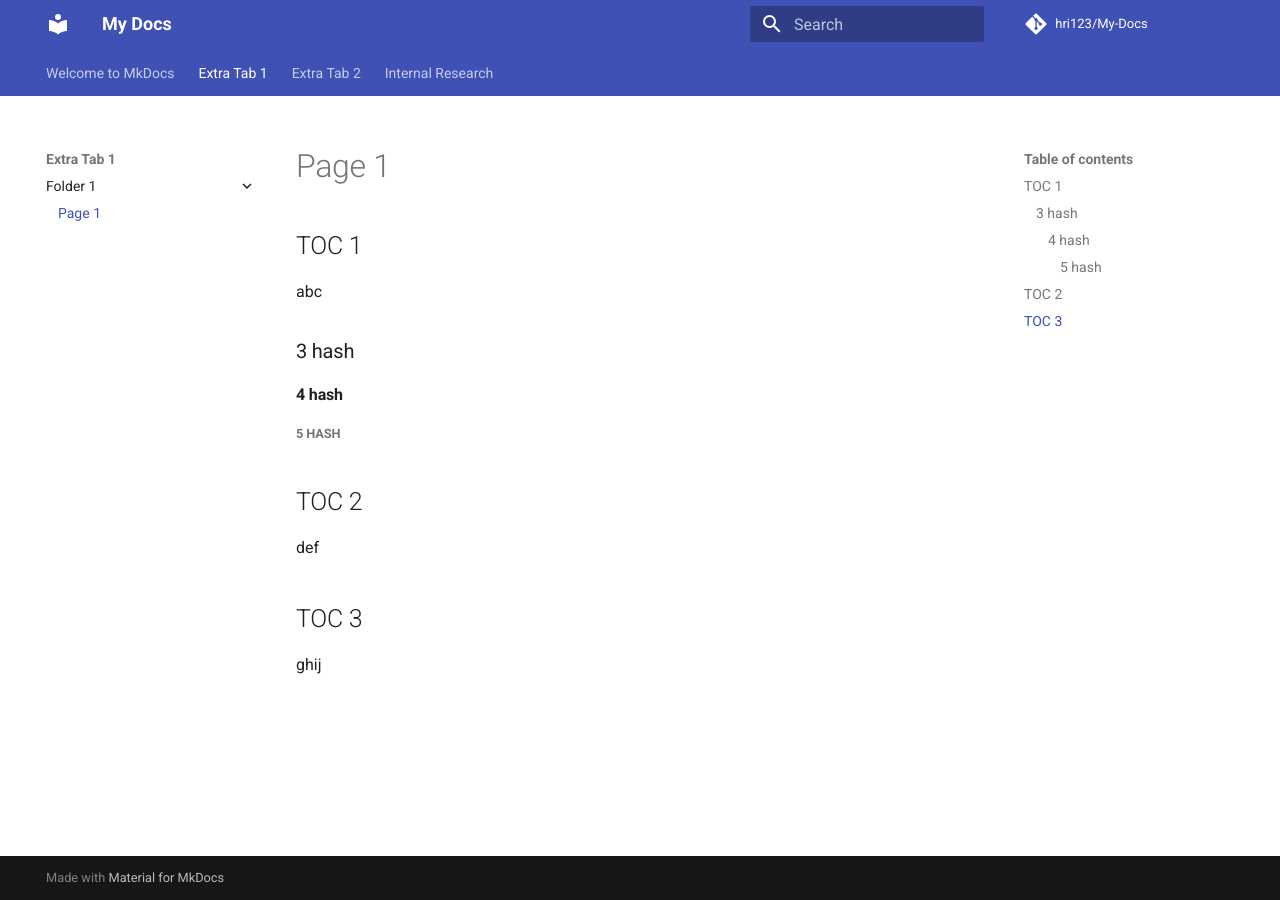
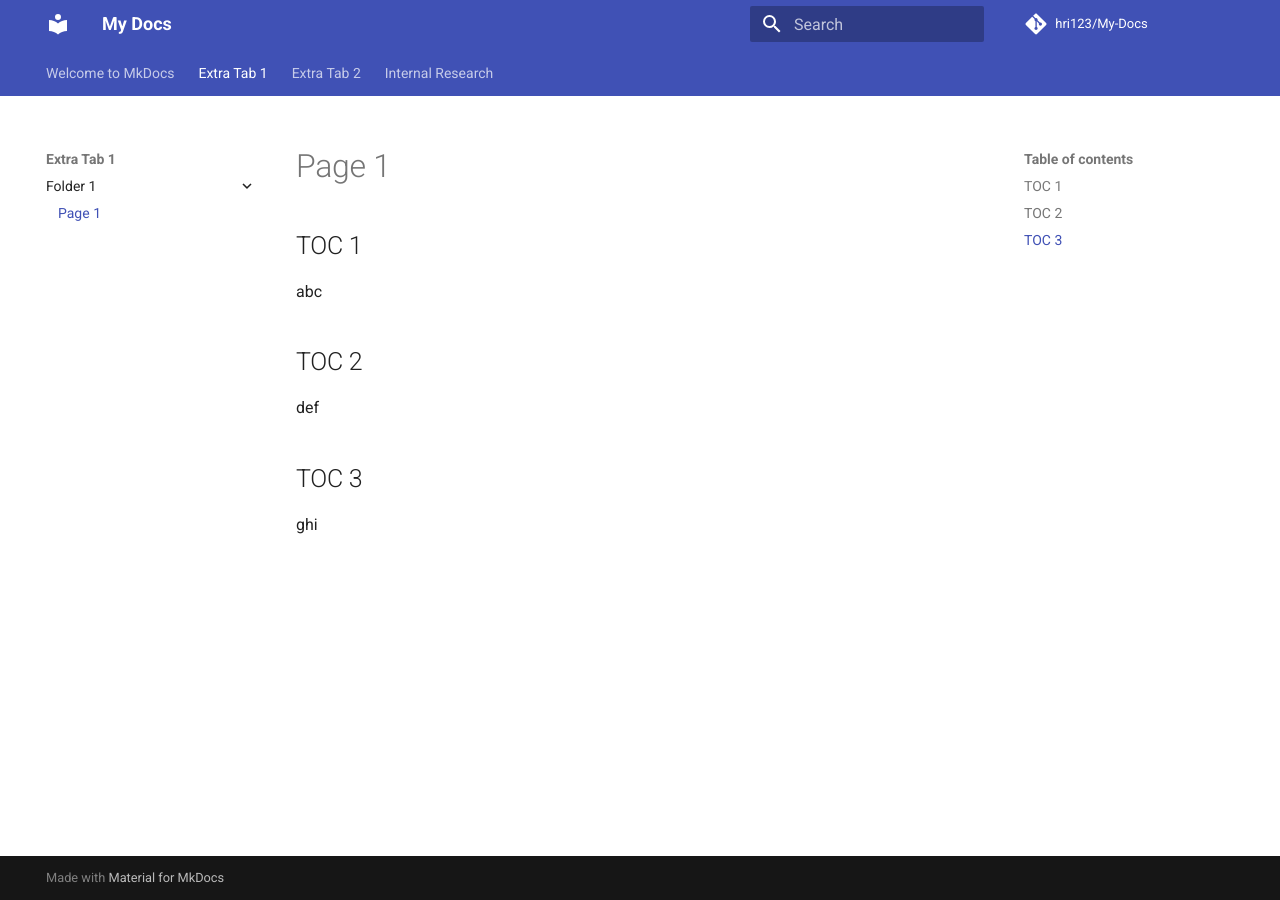
Before and after one commit to hri123/My-Docs, an MkDocs documentation site: the page built from docs/Extra Tab 1/Folder 1/Page 1.md, in a window 1280 px wide. Built offline with MkDocs 1.6.1 and Material for MkDocs 9.7.7, drawn with Linux system fonts in a browser that asks for light colours; comment, search, counter and statistics services are not loaded.

Commit message:
Revert "Update Solutions-Architect-Associate.md"
This reverts commit c3b9dbc58d376a0ab6c721c70ddd9b9eae0fa885.

```diff
--- a/docs/Extra Tab 1/Folder 1/Page 1.md
+++ b/docs/Extra Tab 1/Folder 1/Page 1.md
@@ -1,13 +1,6 @@
 ## TOC 1
 
 abc
-
-
-### 3 hash
-
-#### 4 hash
-
-##### 5 hash
 
 ## TOC 2
 
@@ -15,4 +8,4 @@ def
 
 ## TOC 3
 
-ghij
+ghi
```
Also changed, not shown: docs/Internal Research/AWS/Solutions-Architect-Associate.md (+0 -3 lines), docs/Extra Tab 1/Folder 1/images/IMG_5647.jpg (deleted), 1 other file.
